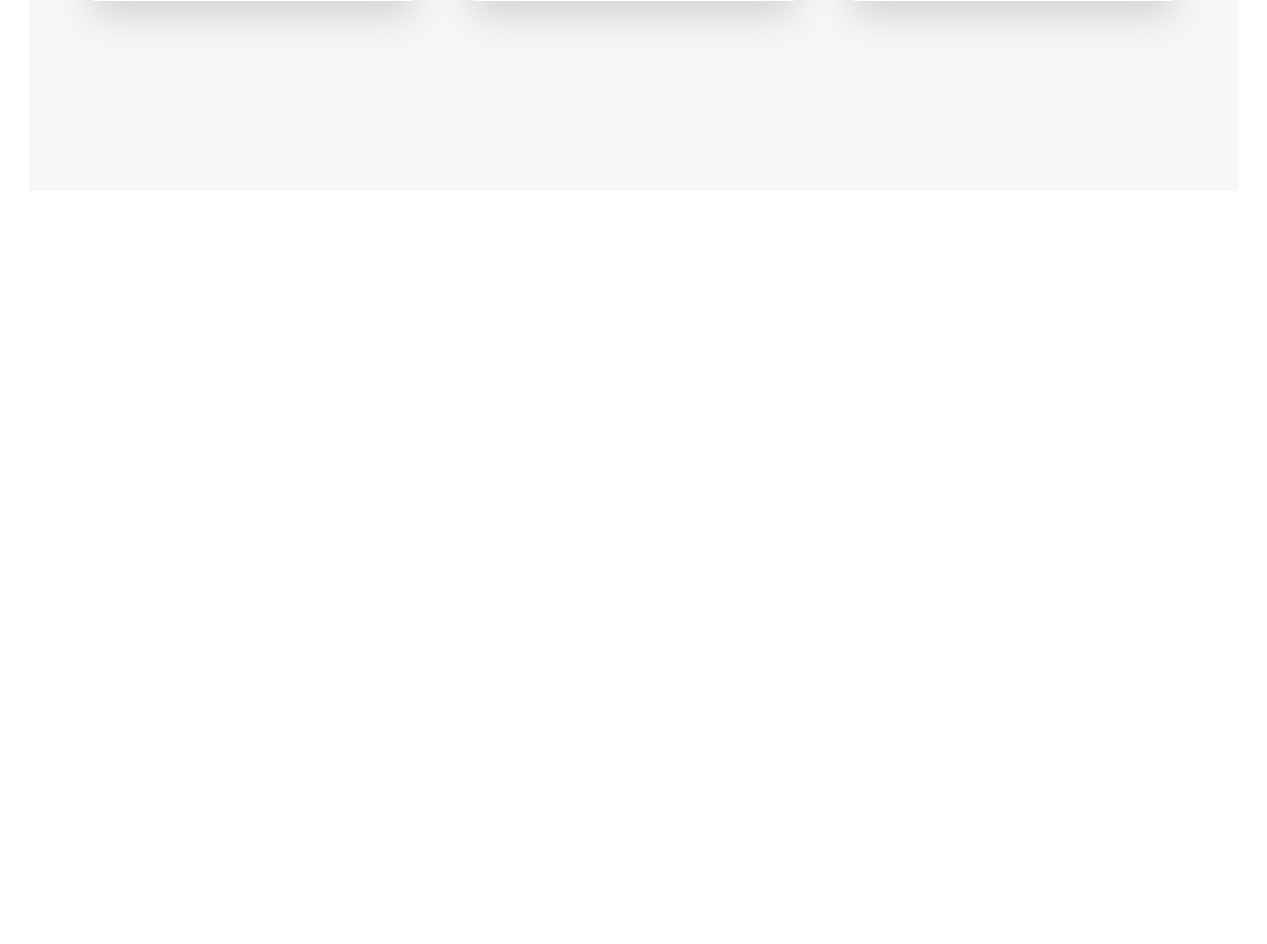
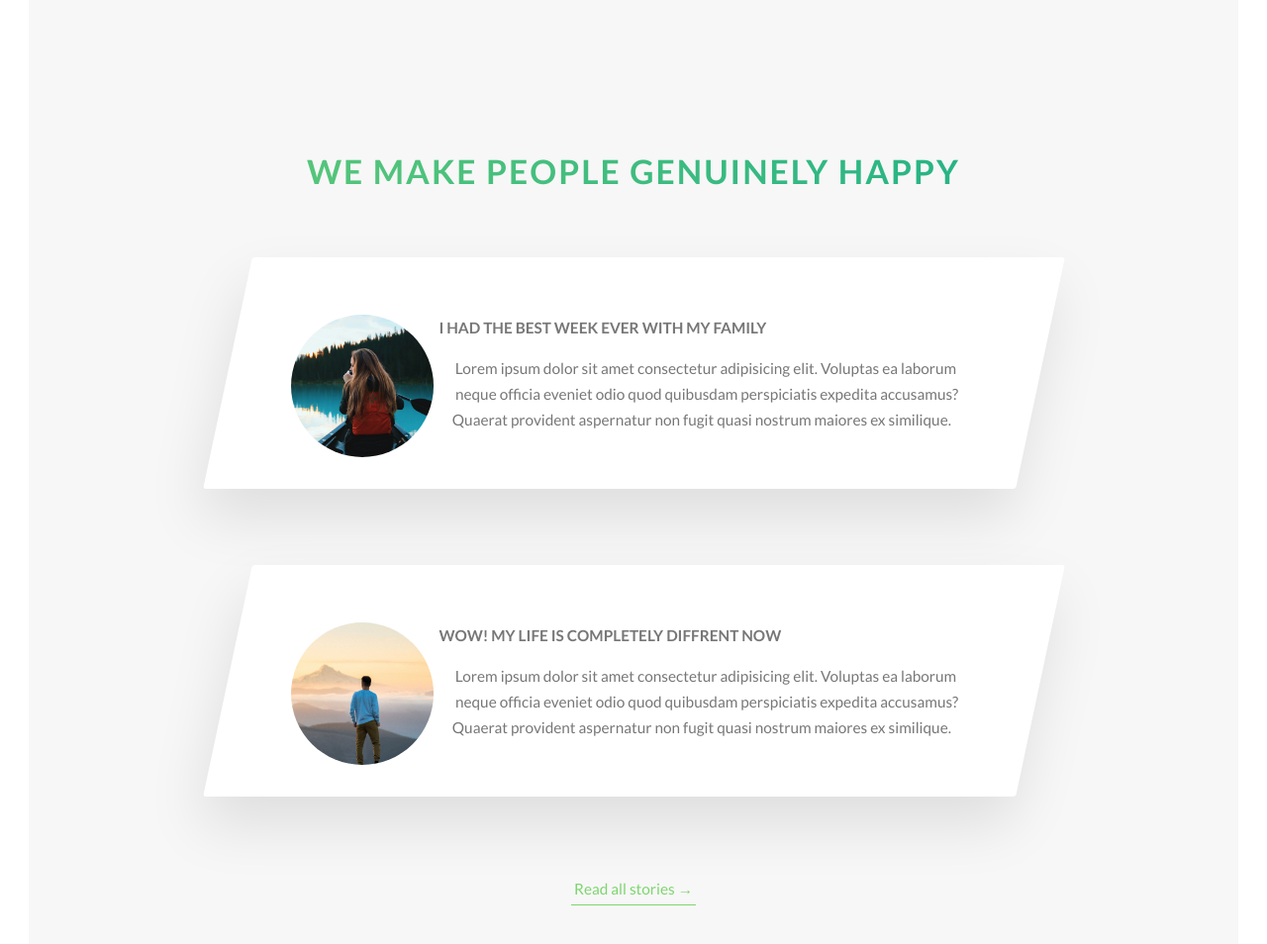
Before and after one commit to dennis-dentrix/natours-css, a website: page index.html in a window 1280 px wide. Shown: the part 2795-3749 px from the top of the page at 99% size. Before the commit the page ends 3017 px from the top, so only its background shows below. Drawn offline with Linux system fonts and the light colour scheme.

Commit message:
Story feature

```diff
--- a/index.html
+++ b/index.html
@@ -241,6 +241,65 @@
           </div>
         </div>
       </section>
+
+      <!-- section stories -->
+      <section class="section-stories">
+        <div class="u-center-text u-margin-bottom-big">
+          <h2 class="heading-secondary">We make people genuinely happy</h2>
+        </div>
+
+        <div class="row">
+          <div class="story">
+            <figure class="story__shape">
+              <img
+                src="img/nat-8.jpg"
+                alt="Person on a tour"
+                class="story__image"
+              />
+              <figcaption class="story__caption">Mary Smith</figcaption>
+            </figure>
+            <div class="story__text">
+              <h3 class="heading-tertiary u-margin-bottom-small">
+                I had the best week ever with my family
+              </h3>
+              <p>
+                Lorem ipsum dolor sit amet consectetur adipisicing elit.
+                Voluptas ea laborum neque officia eveniet odio quod quibusdam
+                perspiciatis expedita accusamus? Quaerat provident aspernatur
+                non fugit quasi nostrum maiores ex similique.
+              </p>
+            </div>
+          </div>
+        </div>
+
+        <div class="row">
+          <div class="story">
+            <figure class="story__shape">
+              <img
+                src="img/nat-9.jpg"
+                alt="Person on a tour"
+                class="story__image"
+              />
+              <figcaption class="story__caption">Jack Wilson</figcaption>
+            </figure>
+            <div class="story__text">
+              <h3 class="heading-tertiary u-margin-bottom-small">
+                Wow! My life is completely diffrent now
+              </h3>
+              <p>
+                Lorem ipsum dolor sit amet consectetur adipisicing elit.
+                Voluptas ea laborum neque officia eveniet odio quod quibusdam
+                perspiciatis expedita accusamus? Quaerat provident aspernatur
+                non fugit quasi nostrum maiores ex similique.
+              </p>
+            </div>
+          </div>
+        </div>
+
+        <div class="u-center-text u-margin-bottom-huge">
+          <a href="" class="btn-text"> Read all stories &rarr; </a>
+        </div>
+      </section>
     </main>
 
     <!--
--- a/sass/components/_cards.scss
+++ b/sass/components/_cards.scss
@@ -2,7 +2,7 @@
   perspective: 150rem;
   -moz-perspective: 150rem; // use moz for the feature to work in firefox
   position: relative;
-  height: 20rem;
+  height: 50rem;
 
   &__side {
     height: 50rem;
--- /dev/null
+++ b/sass/components/_story.scss
@@ -0,0 +1,57 @@
+.story {
+  width: 75%;
+  margin: 0 auto;
+  box-shadow: 0 3rem 6rem rgba($color-black, 0.1);
+  background-color: $color-white;
+  border-radius: 3px;
+  padding: 6rem;
+  padding-left: 9rem;
+  font-size: $default-font-size;
+  transform: skewX(-12deg);
+
+  &__shape {
+    width: 15rem;
+    height: 15rem;
+    float: left;
+    position: relative;
+    // -webkit-shape-outside: circle(50% at 50% 50%);
+    shape-outside: circle(50% at 50% 50%);
+
+    // -webkit-clip-path: circle(50% at 50% 50%);
+    clip-path: circle(50% at 50% 50%);
+    transform: translateX(-2rem) skewX(12deg);
+  }
+
+  &__image {
+    height: 100%;
+    transform: translate(-3rem) scale(1.4);
+    transition: all 0.5s;
+  }
+
+  &__text {
+    transform: skewX(12deg);
+  }
+
+  &__caption {
+    position: absolute;
+    top: 50%;
+    left: 50%;
+    transform: translate(-50%, 10%);
+    color: $color-white;
+    text-transform: uppercase;
+    font-size: 1.7rem;
+    text-align: center;
+    opacity: 0;
+    transition: all 0.5s;
+    backface-visibility: hidden;
+  }
+
+  &:hover &__caption {
+    opacity: 1;
+    transform: translate(-50%, -50%);
+  }
+  &:hover &__image {
+    transform: translate(-3rem) scale(1);
+    filter: blur(3px) brightness(80%);
+  }
+}
--- a/sass/main.scss
+++ b/sass/main.scss
@@ -13,6 +13,7 @@
 @import "components/composition";
 @import "components/feature-box";
 @import "components/cards";
+@import "components/story";
 
 @import "layout/grid";
 @import "layout/header";
--- a/sass/pages/_home.scss
+++ b/sass/pages/_home.scss
@@ -23,6 +23,11 @@
 
 .section-tours {
   background-color: $color-grey-light-1;
-  padding: 25rem 0 50rem 0;
+  padding: 15rem 0 10rem 0;
   margin-top: -10rem;
 }
+
+.section-stories {
+  padding: 15rem 0;
+  background-color: $color-grey-light-1;
+}
```
Also changed, not shown: css/style.css.
